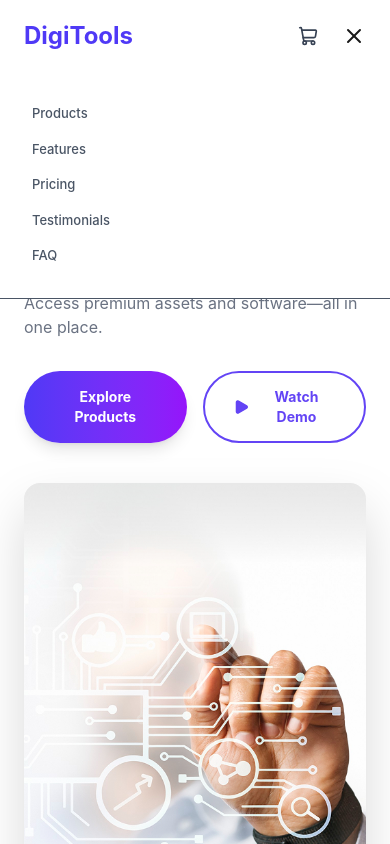
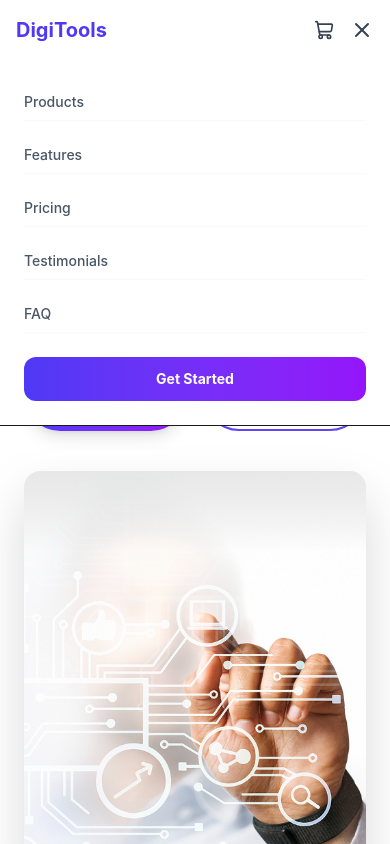
Before and after one commit to codewithjakaria/DigiTools-Platform, a React (Vite) app: page / in a window 390 px wide. Both pictures are taken after a click on the button 354 px from the left and 36 px from the top of the page. Shown: the top 844 px of the page. Built offline with nearby package versions, Linux system fonts and the light colour scheme.

Commit message:
Navbar section responsive

```diff
--- a/src/App.jsx
+++ b/src/App.jsx
@@ -153,25 +153,26 @@ function App() {
     <div className="font-sans min-h-screen bg-white text-[#1A1A1A]">
       <ToastContainer />
 
+      <header className="bg-white sticky top-0 z-50 border-b border-gray-50">
+        <nav className="max-w-7xl mx-auto px-4 md:px-6 py-4 md:py-5 flex justify-between items-center">
+          <h2 className="text-xl md:text-2xl font-bold text-[#4F39F6]">
+            DigiTools
+          </h2>
 
-      <header className="bg-white sticky top-0 z-50 border-b border-gray-50">
-        <nav className="max-w-7xl mx-auto px-6 py-5 flex justify-between items-center">
-          <h2 className="text-2xl font-bold text-[#4F39F6]">DigiTools</h2>
+          {/* Desktop Menu */}
           <ul
-            className={`md:flex md:static absolute top-full left-0 w-full md:w-auto bg-white transition-all duration-300 overflow-hidden ${menuOpen ? 'max-h-80 py-6 border-b' : 'max-h-0 md:max-h-screen'} md:space-x-8 text-[13px] font-medium text-gray-600`}
+            className={`md:flex items-center hidden md:space-x-8 text-[13px] font-medium text-gray-600`}
           >
             {['Products', 'Features', 'Pricing', 'Testimonials', 'FAQ'].map(
               item => (
-                <li
-                  key={item}
-                  className="hover:text-[#4F39F6] cursor-pointer px-8 md:px-0 py-2 md:py-0"
-                >
+                <li key={item} className="hover:text-[#4F39F6] cursor-pointer">
                   {item}
                 </li>
               ),
             )}
           </ul>
-          <div className="flex items-center space-x-6">
+
+          <div className="flex items-center space-x-4 md:space-x-6">
             <div
               className="relative cursor-pointer"
               onClick={() => setActiveTab('cart')}
@@ -181,26 +182,52 @@ function App() {
                 className="text-gray-700 hover:text-[#4F39F6]"
               />
               {cart.length > 0 && (
-                <span className="absolute -top-2 -right-2 bg-[#4F39F6] text-white text-[9px] font-bold w-4 h-4 flex items-center justify-center rounded-full animate-bounce">
+                <span className="absolute -top-2 -right-2 bg-[#4F39F6] text-white text-[9px] font-bold w-4 h-4 flex items-center justify-center rounded-full">
                   {cart.length}
                 </span>
               )}
             </div>
             <button
-              className={`px-5 py-2 ${bgGradient} text-white rounded-full font-bold text-[13px] hidden md:block`}
+              className={`px-4 md:px-5 py-2 ${bgGradient} text-white rounded-full font-bold text-[12px] md:text-[13px] hidden sm:block`}
             >
               Get Started
             </button>
+
+            {/* Mobile Menu Toggle */}
             <button
-              className="md:hidden"
+              className="md:hidden text-gray-700"
               onClick={() => setMenuOpen(!menuOpen)}
             >
               {menuOpen ? <X size={24} /> : <Menu size={24} />}
             </button>
           </div>
         </nav>
+
+        {/* Mobile Sidebar/Menu Dropdown */}
+        <div
+          className={`md:hidden absolute top-full left-0 w-full bg-white border-b transition-all duration-300 overflow-hidden ${menuOpen ? 'max-h-screen opacity-100 py-6' : 'max-h-0 opacity-0'}`}
+        >
+          <ul className="flex flex-col space-y-4 px-6 text-sm font-medium text-gray-600">
+            {['Products', 'Features', 'Pricing', 'Testimonials', 'FAQ'].map(
+              item => (
+                <li
+                  key={item}
+                  className="hover:text-[#4F39F6] cursor-pointer py-2 border-b border-gray-50 last:border-0"
+                >
+                  {item}
+                </li>
+              ),
+            )}
+            <li className="pt-2">
+              <button
+                className={`w-full py-3 ${bgGradient} text-white rounded-xl font-bold`}
+              >
+                Get Started
+              </button>
+            </li>
+          </ul>
+        </div>
       </header>
-
 
       <section className="py-16 max-w-7xl mx-auto px-6 grid md:grid-cols-2 gap-10 items-center">
         <div>
@@ -233,7 +260,6 @@ function App() {
           />
         </div>
       </section>
-
 
       <section className="py-20 bg-white">
         <div className="max-w-7xl mx-auto px-6 text-center">
@@ -366,7 +392,6 @@ function App() {
           )}
         </div>
       </section>
-
 
       <section className="py-20 bg-[#F9FAFC]">
         <div className="max-w-7xl mx-auto px-6 text-center">
@@ -524,7 +549,6 @@ function App() {
         </div>
       </section>
 
-
       <section className={`${bgGradient} py-20 px-6 text-center text-white`}>
         <div className="max-w-4xl mx-auto">
           <h2 className="text-3xl md:text-4xl font-extrabold mb-5 leading-tight">
```
